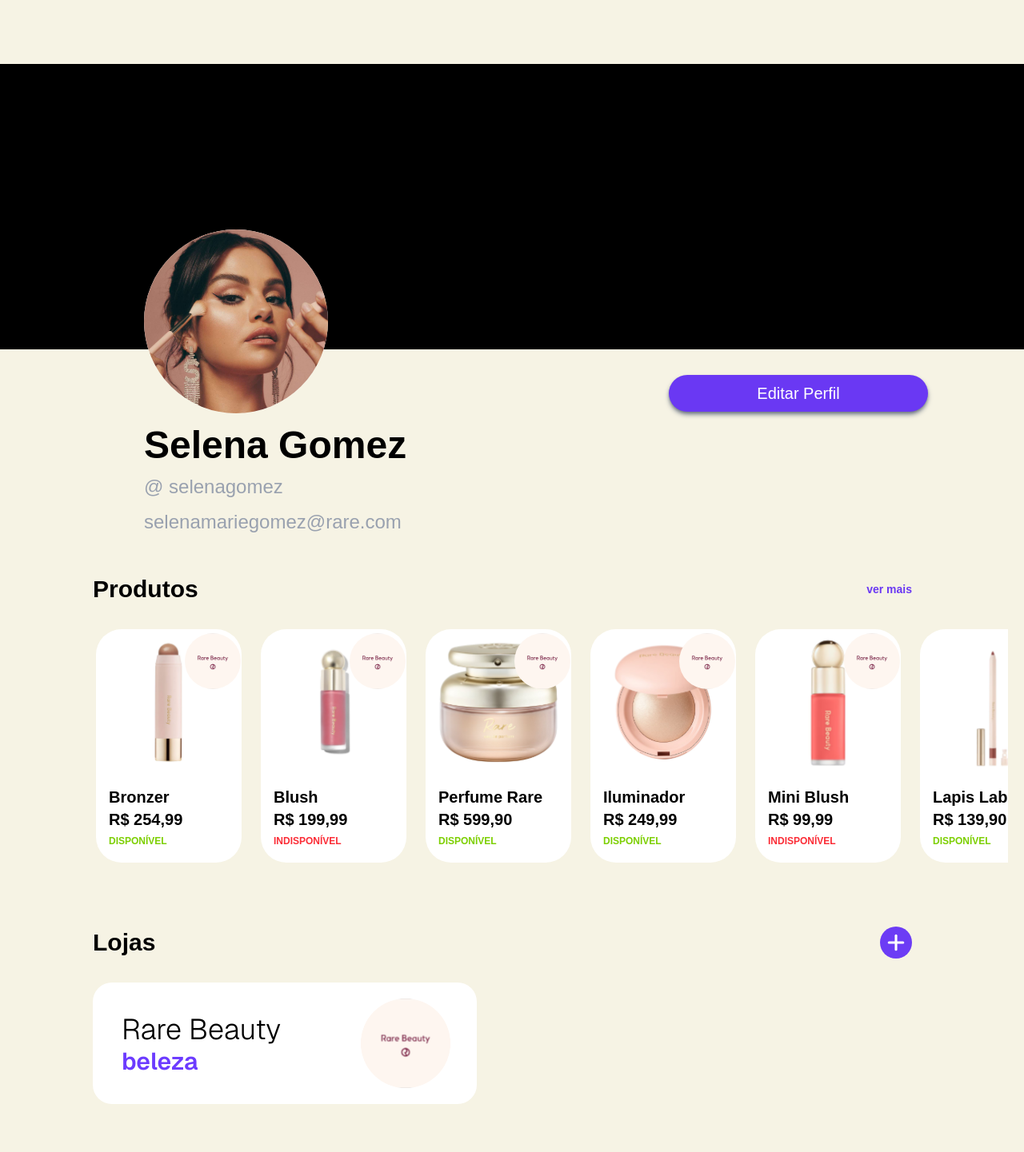
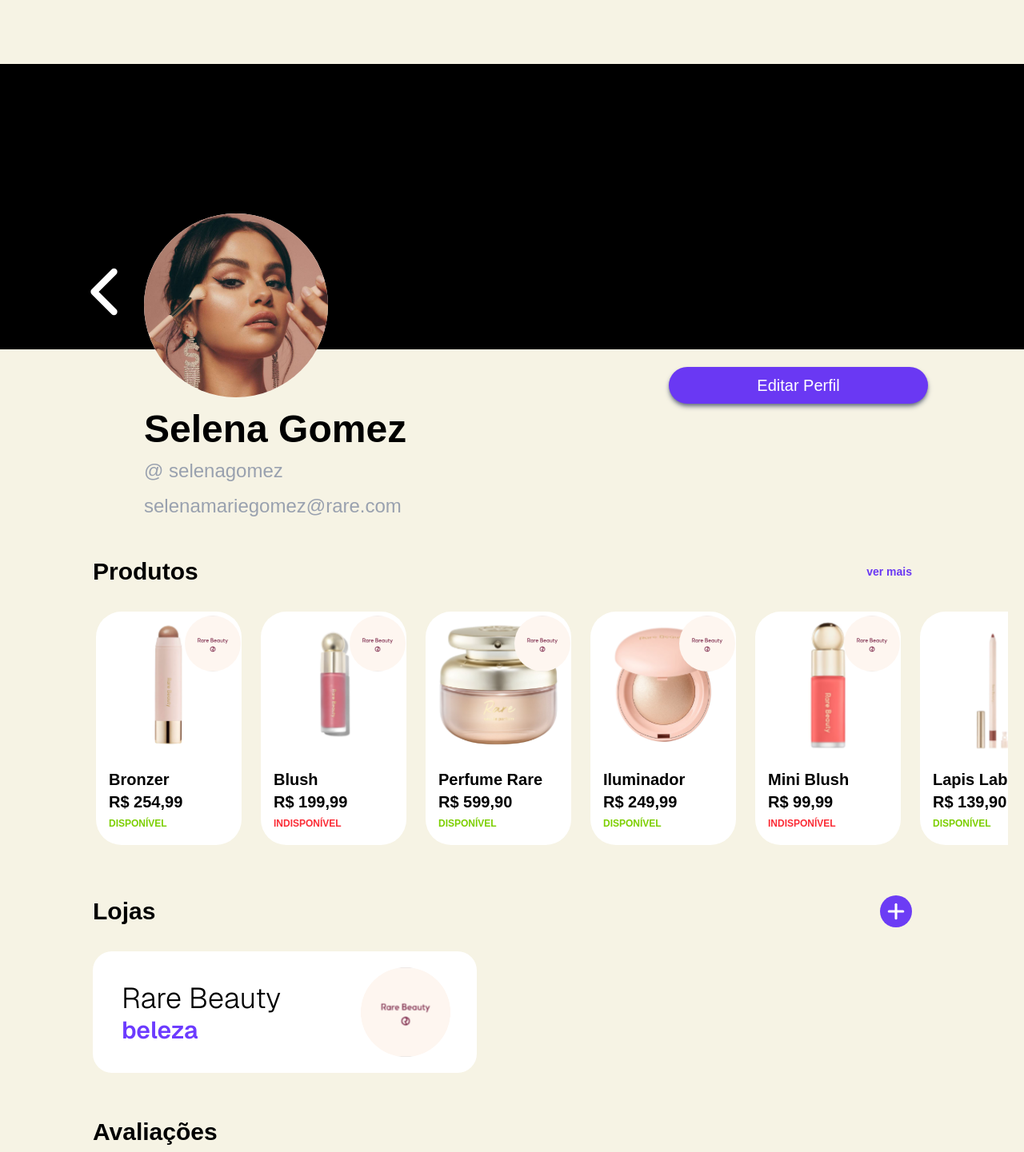
Before and after one commit to Projeto-CJR-grupo4/frontend, a Next.js app: page /perfil in a window 1280 px wide. Shown: the top 1441 px of the page at 80% size. Built offline with nearby package versions, Linux system fonts and the light colour scheme.

Commit message:
feat: botão para retornar à tela de feed e alguns ajustes

```diff
--- a/app/perfil/page.tsx
+++ b/app/perfil/page.tsx
@@ -1,5 +1,5 @@
 import Image from "next/image"
-import { Plus, Star } from "lucide-react"
+import { ChevronLeft, Plus, Star } from "lucide-react"
 
 const produtos = [
     { nome: "Bronzer", preco: 254.99, disponivel: true, img: "/images/bronzer.svg" },
@@ -19,8 +19,16 @@ const lojas = [
 export default function Perfil() {
     return(
         <main className="bg-[#F6F3E4]">
-                <div className="bg-[#000000] h-[357.25px] mt-[79.88px]"></div>
-                <div className="h-[230px] w-[230px] bg-white mt-[-150px] ml-[180px] rounded-full">
+                <div className="relative bg-[#000000] h-[357.25px] mt-[79.88px]">
+                    <button
+                        type="button"
+                        aria-label="Voltar"
+                        className="absolute left-20 top-[235px] cursor-pointer text-white transition hover:opacity-70 active:scale-95"
+                    >
+                        <ChevronLeft size={100}/>
+                    </button>
+                </div>
+                <div className="relative z-10 h-[230px] w-[230px] bg-white mt-[-170px] ml-[180px] rounded-full">
                     <Image
                         src="/images/selena.svg"
                         alt="foto de perfil"
@@ -32,7 +40,7 @@ export default function Perfil() {
                 <h2 className="text-gray-400 text-2xl ml-[180px] mt-3" >@ selenagomez</h2>
                 <h3 className="text-gray-400 text-2xl ml-[180px] mt-3">selenamariegomez@rare.com</h3>
 
-                <div className="mt-[-200px] flex justify-end px-30">
+                <div className="mt-[-190px] flex justify-end px-30">
                     <button
                     type="submit"
                     className="bg-[#6A38F3] h-[46px] w-[324px] rounded-4xl shadow-md shadow-gray-500 hover:bg-purple-700 cursor-pointer">
@@ -40,7 +48,7 @@ export default function Perfil() {
                     </button>
                 </div>
 
-                <section className="px-5 py-51">
+                <section className="px-5 py-48">
                     <div className="mb-8 flex items-center justify-between">
                         <h2 className="ml-24 text-[#000000] text-3xl font-semibold">Produtos</h2>
                         <a href="#" className="mr-30 text-sm font-bold text-[#6A38F3] hover:underline">
@@ -83,7 +91,7 @@ export default function Perfil() {
                     </div>
                 </section>
 
-                <section className="px-5 mt-[-140px]">
+                <section className="px-5 mt-[-145px]">
                     <div className=" mb-100 flex items-center justify-between">
                         <h2 className="ml-24 text-[#000000] text-3xl font-semibold">Lojas</h2>
                         <button
```
